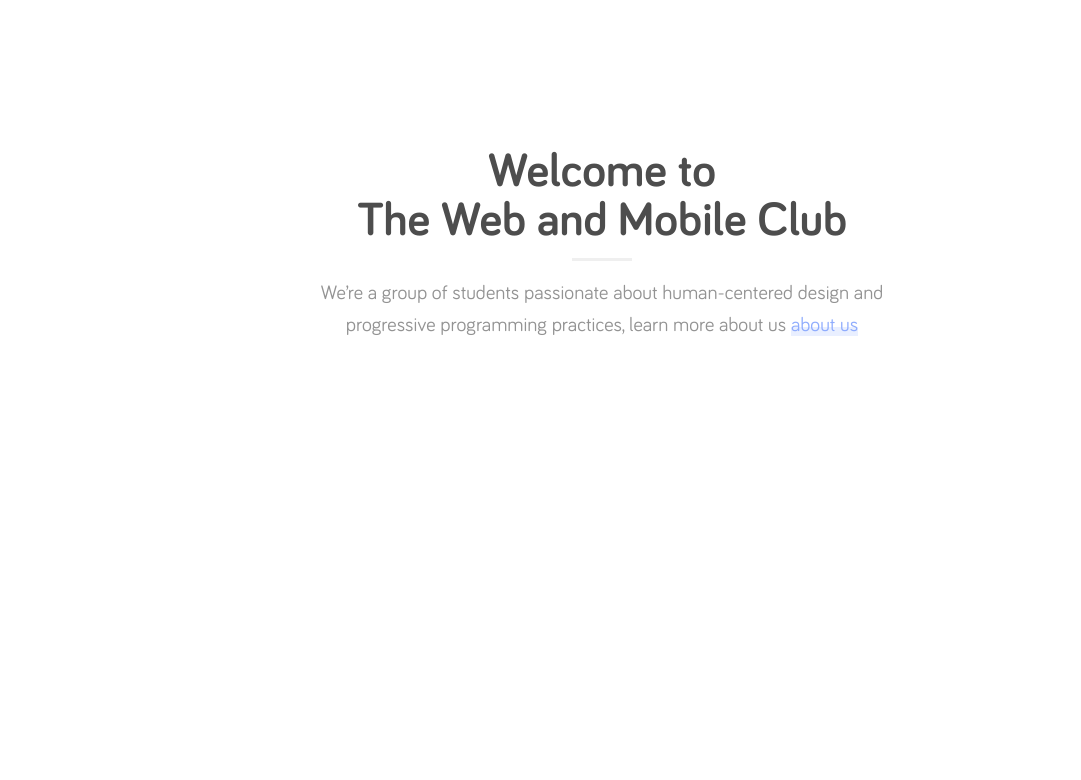
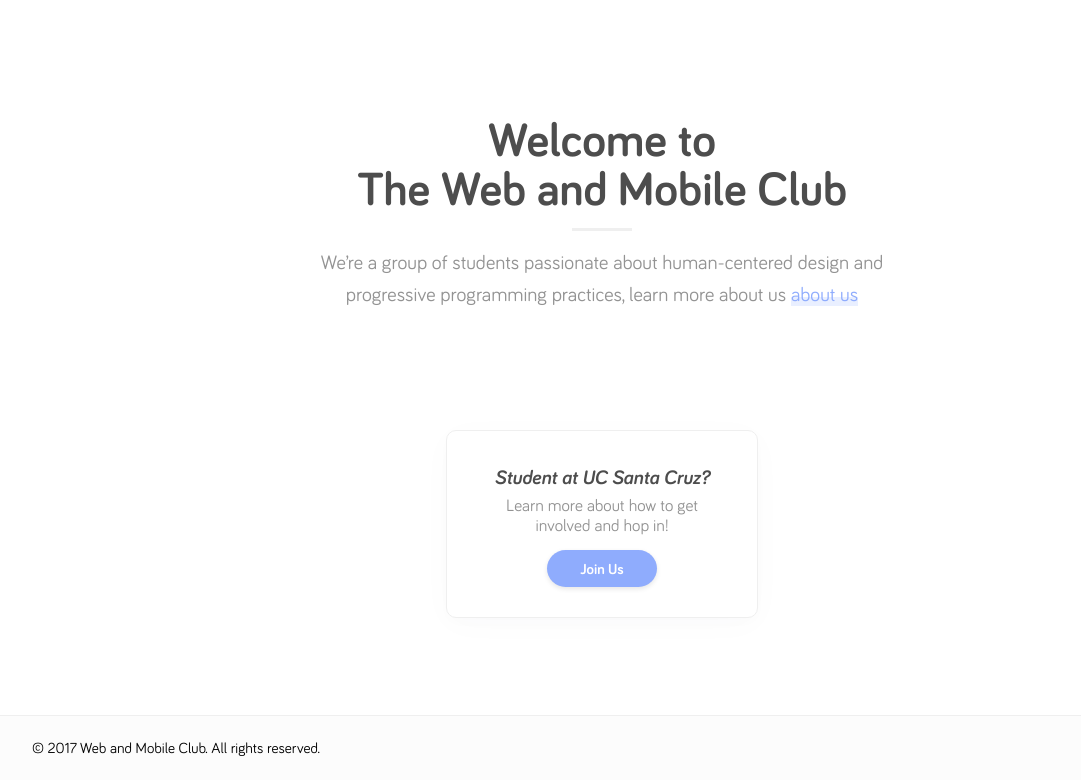
Before and after one commit to greg-wolff/web-and-mobile-club-website, a website built with webpack: page src/index.ejs in a window 1280 px wide. Shown: the part 85-865 px from the top of the page, without its empty margins (38-1119 px from the left). Before the commit the page ends 800 px from the top, so only its background shows below. Built offline with nearby package versions, Linux system fonts and the light colour scheme.

Commit message:
finished landing page, added domain redirect files

```diff
--- a/src/index.ejs
+++ b/src/index.ejs
@@ -43,12 +43,18 @@
       </div>
     </header>
     <nav></nav>
-    <div class="hero">
+    <section class="hero">
       <h1>Welcome to<br>The Web and Mobile Club</h1>
       <div class="spacer"></div>
       <p>We’re a group of students passionate about human-centered design and progressive programming practices, learn more about us <a href="#">about us</a></p>
-    </div>
+    </section>
+    <section class="cta">
+      <h4>Student at UC Santa Cruz?</h4>
+      <p>Learn more about how to get involved and hop in!</p>
+      <button class="btn--cta">Join Us</button>
+    </section>
   </main>
+  <footer>© <span class="year"></span> Web and Mobile Club. All rights reserved.</footer>
   <script src="https://cdnjs.cloudflare.com/ajax/libs/gsap/1.20.2/TweenMax.min.js"></script>
 </body>
 
--- a/src/main.js
+++ b/src/main.js
@@ -3,14 +3,16 @@
 var menu = document.getElementsByClassName('hamburger')[0]
 var close = document.getElementsByClassName('hamburger__close')[0]
 var mobileNav = document.getElementsByClassName('mobile-nav')[0]
+const hideNav = window.matchMedia('(min-width: 900px)')
+document.getElementsByClassName('year')[0].innerHTML = new Date().getFullYear()
 
 menu.addEventListener('click', (e) => {
   e.preventDefault()
   menu.classList.add('hidden')
   mobileNav.classList.remove('hidden')
-  TweenMax.staggerFrom('.mobile-nav__item', .5, {
+  TweenMax.staggerFrom('.mobile-nav__item', 0.5, {
     y: -15,
-    opacity: 0,
+    opacity: 0
   }, 0.06)
 })
 
@@ -19,3 +21,6 @@
   menu.classList.remove('hidden')
   mobileNav.classList.add('hidden')
 })
+
+hideNav.addListener((mq) =>
+  mq.matches ? mobileNav.classList.add('hidden') : menu.classList.remove('hidden'))
--- a/src/main.scss
+++ b/src/main.scss
@@ -81,6 +81,7 @@
 }
 
 h4 {
+  font-weight: bold;
   font-style: italic;
   font-size: 1em;
 }
@@ -125,17 +126,26 @@
 
 main {
   width: 70%;
+  height: calc(100vh - 40px);
   margin: 0 auto;
+  padding-top: 40px;
   @media (max-width: $br-small) {
     width: 85%;
   }
 }
 
 header {
-  margin: 40px auto;
+  margin: 0 auto;
   display: flex;
   justify-content: space-between;
   align-items: center;
+}
+
+footer {
+  background-color: darken(white, 1%);
+  border-top: 1px $light-gray solid;
+  padding: 20px 70px;
+  font-size: 0.75em;
 }
 
 nav {
@@ -188,13 +198,16 @@
   }
 
   &__item {
-    padding: 30px 0;
+    padding: 15px 0;
 
     a {
       display: block;
       position: relative;
       color: $white;
       font-size: 1.3em;
+      @media (max-height: 654px) {
+        font-size: 1em;
+      }
       @extend .nav-link;
     }
   }
@@ -206,9 +219,61 @@
   flex-direction: column;
   align-items: center;
   text-align: center;
-  margin: 150px auto;
+  margin: 120px auto;
   @media (max-width: $br-small) {
     margin: 90px auto;
+  }
+}
+
+.cta {
+  margin: 0 auto;
+  max-width: 250px;
+  padding: 35px 30px 30px;
+  text-align: center;
+  border-radius: 10px;
+  border: 1px $light-gray solid;
+  box-shadow: 0 6px 35px rgba(50,50,93,.02), 0 5px 15px rgba(0,0,0,.01);
+  line-height: 1.19;
+  transition: all 0.5s ease;
+
+  &:hover {
+    //border: 1px lighten($light-gray, 2%) solid;
+    transform: translateY(-1px);
+    box-shadow: 0 8px 35px rgba(50,50,93,.03), 0 7px 15px rgba(0,0,0,.02);
+  }
+
+  p {
+    font-size: 0.85em;
+    margin: 5px 0;
+  }
+}
+
+.btn--cta {
+  margin-top: 10px;
+  padding: 9px 33px;
+  font-family: $font-stack;
+  font-size: 0.75em;
+  font-weight: bold;
+  border-radius: 20px;
+  color: white;
+  background-color: $logo-blue;
+  border: none;
+  box-shadow: 0 2px 5px rgba(0,0,0,.1);
+  transition: box-shadow 0.5s ease, background 0.5s ease, transform 0.2s ease;
+
+  &:focus {
+    outline: 0;
+    background: darken($logo-blue, 3%);
+    transform: translateY(1px);
+    box-shadow: 0 2px 8px rgba(0,0,0,.2);
+  }
+
+  &:hover {
+    box-shadow: 0 2px 8px rgba(0,0,0,.2);
+  }
+
+  &:active {
+    transform: translateY(1px);
   }
 }
 
```
Also changed, not shown: main.bundle.js (+1 -1 lines), index.html, main.css, 2 other files.
